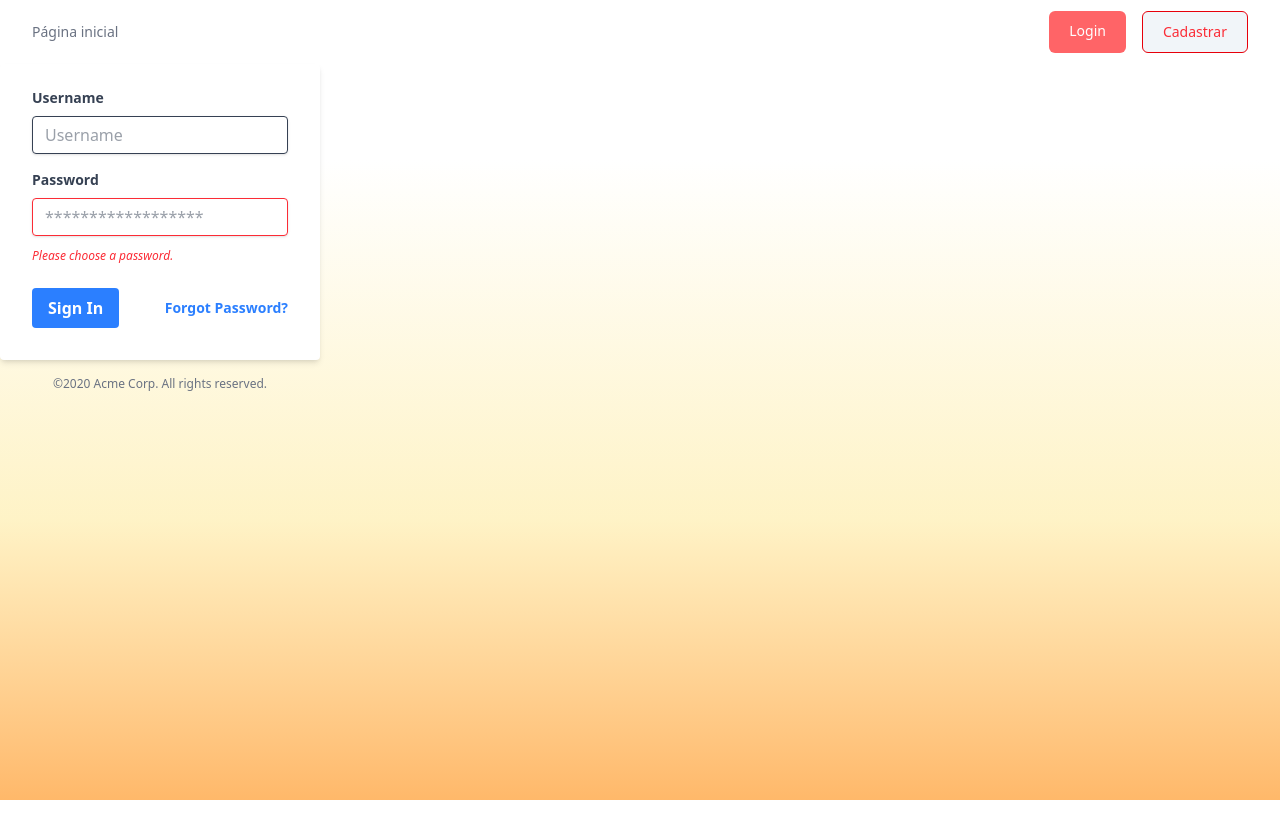
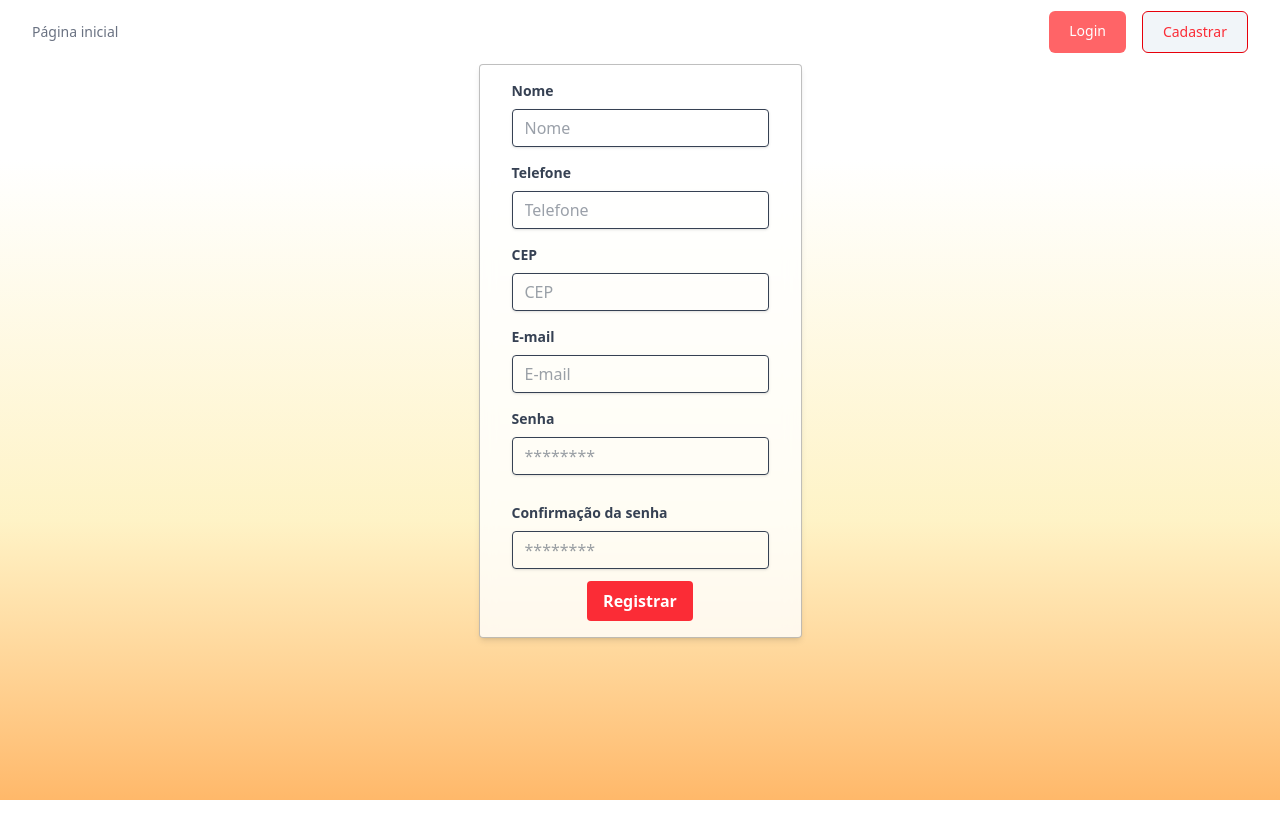
Before and after one commit to caio-lauro/PC3-frontend, a React (Vite) app: page /cadastrar in a window 1280 px wide. Shown: the top 838 px of the page. Before the commit the page ends 800 px from the top, so only its background shows below. Built offline with nearby package versions, Linux system fonts and the light colour scheme.

Commit message:
adicionar paginas de login e cadastro

```diff
--- a/src/pages/Cadastro.jsx
+++ b/src/pages/Cadastro.jsx
@@ -4,34 +4,59 @@ export default function Cadastro() {
     return (
         <>
             <Header />
-            <div class="w-full max-w-xs">
-                <form class="bg-white shadow-md rounded px-8 pt-6 pb-8 mb-4">
-                    <div class="mb-4">
-                        <label class="block text-gray-700 text-sm font-bold mb-2" for="username">
-                            Username
+            <main className="h-screen">
+                <div className="flex content-center items-center justify-center">
+                    <form className="bg-white/80 border border-black/25 backdrop-blur-sm shadow-md rounded pt-4 px-8 pb-4 mb-4">
+                        <div className="mb-4">
+                            <label className="block text-gray-700 text-sm font-bold mb-2" htmlFor="name">
+                                Nome
                             </label>
-                        <input class="shadow appearance-none border rounded w-full py-2 px-3 text-gray-700 leading-tight focus:outline-none focus:shadow-outline" id="username" type="text" placeholder="Username" />
+                            <input className="shadow appearance-none border rounded w-full py-2 px-3 text-gray-700 leading-tight focus:outline-none focus:shadow-outline" id="name" type="text" placeholder="Nome" />
                         </div>
-                    <div class="mb-6">
-                        <label class="block text-gray-700 text-sm font-bold mb-2" for="password">
-                            Password
+
+                        <div className="mb-4">
+                            <label className="block text-gray-700 text-sm font-bold mb-2" htmlFor="phone">
+                                Telefone
                             </label>
-                        <input class="shadow appearance-none border border-red-500 rounded w-full py-2 px-3 text-gray-700 mb-3 leading-tight focus:outline-none focus:shadow-outline" id="password" type="password" placeholder="******************" />
-                            <p class="text-red-500 text-xs italic">Please choose a password.</p>
+                            <input className="shadow appearance-none border rounded w-full py-2 px-3 text-gray-700 leading-tight focus:outline-none focus:shadow-outline" id="phone" type="text" placeholder="Telefone" />
                         </div>
-                    <div class="flex items-center justify-between">
-                        <button class="bg-blue-500 hover:bg-blue-700 text-white font-bold py-2 px-4 rounded focus:outline-none focus:shadow-outline" type="button">
-                            Sign In
+
+                        <div className="mb-4">
+                            <label className="block text-gray-700 text-sm font-bold mb-2" htmlFor="cep">
+                                CEP
+                            </label>
+                            <input className="shadow appearance-none border rounded w-full py-2 px-3 text-gray-700 leading-tight focus:outline-none focus:shadow-outline" id="cep" type="text" placeholder="CEP" />
+                        </div>
+
+                        <div className="mb-4">
+                            <label className="block text-gray-700 text-sm font-bold mb-2" htmlFor="email">
+                                E-mail
+                            </label>
+                            <input className="shadow appearance-none border rounded w-full py-2 px-3 text-gray-700 leading-tight focus:outline-none focus:shadow-outline" id="email" type="text" placeholder="E-mail" />
+                        </div>
+
+                        <div className="mb-4">
+                            <label className="block text-gray-700 text-sm font-bold mb-2" htmlFor="password">
+                                Senha
+                            </label>
+                            <input className="shadow appearance-none border rounded w-full py-2 px-3 text-gray-700 mb-3 leading-tight focus:outline-none focus:shadow-outline" id="password" type="password" placeholder="********" />
+                        </div>
+
+                        <div className="mb-0">
+                            <label className="block text-gray-700 text-sm font-bold mb-2" htmlFor="confirmation">
+                                Confirmação da senha
+                            </label>
+                            <input className="shadow appearance-none border rounded w-full py-2 px-3 text-gray-700 mb-3 leading-tight focus:outline-none focus:shadow-outline" id="password" type="confirmation" placeholder="********" />
+                        </div>
+
+                        <div className="flex items-center justify-center">
+                            <button className="bg-red-500 hover:bg-red-700 text-white font-bold py-2 px-4 rounded focus:outline-none focus:shadow-outline" type="button">
+                                Registrar
                             </button>
-                        <a class="inline-block align-baseline font-bold text-sm text-blue-500 hover:text-blue-800" href="#">
-                            Forgot Password?
-                        </a>
                         </div>
                     </form>
-                <p class="text-center text-gray-500 text-xs">
-                    &copy;2020 Acme Corp. All rights reserved.
-                </p>
                 </div>
+            </main>
         </>
     );
 }
--- a/src/pages/Index.jsx
+++ b/src/pages/Index.jsx
@@ -19,7 +19,7 @@ export default function Index() {
 			<Header />
 			<main className="h-screen">
 				<div className="flex content-center items-center justify-center h-screen">
-					<div className="p-35 bg-white/50 backdrop-blur-sm rounded-lg shadow-lg -translate-y-16">
+					<div className="p-30 bg-white/50 backdrop-blur-sm rounded-lg shadow-lg -translate-y-16">
                         <h1 className="text-7xl text-orange-400 font-semibold">
                             Que bom que está aqui!
                         </h1>
--- a/src/pages/Login.jsx
+++ b/src/pages/Login.jsx
@@ -1,5 +1,34 @@
+import Header from "../components/Header";
+
 export default function Login() {
     return (
-        <></>
+        <>
+            <Header />
+            <main className="h-screen">
+                <div className="flex content-center items-center justify-center">
+                    <form className="bg-white/80 border border-black/25 backdrop-blur-sm shadow-md rounded pt-4 px-8 pb-4 mb-4">
+                        <div className="mb-4">
+                            <label className="block text-gray-700 text-sm font-bold mb-2" htmlFor="email">
+                                E-mail
+                            </label>
+                            <input className="shadow appearance-none border rounded w-full py-2 px-3 text-gray-700 leading-tight focus:outline-none focus:shadow-outline" id="email" type="text" placeholder="E-mail" />
+                        </div>
+
+                        <div className="mb-4">
+                            <label className="block text-gray-700 text-sm font-bold mb-2" htmlFor="password">
+                                Senha
+                            </label>
+                            <input className="shadow appearance-none border rounded w-full py-2 px-3 text-gray-700 mb-3 leading-tight focus:outline-none focus:shadow-outline" id="password" type="password" placeholder="********" />
+                        </div>
+
+                        <div className="flex items-center justify-center">
+                            <button className="bg-red-500 hover:bg-red-700 text-white font-bold py-2 px-4 rounded focus:outline-none focus:shadow-outline" type="button">
+                                Entrar
+                            </button>
+                        </div>
+                    </form>
+                </div>
+            </main>
+        </>
     );
 }
```
Lines whose indentation alone changed are shown as unchanged.
